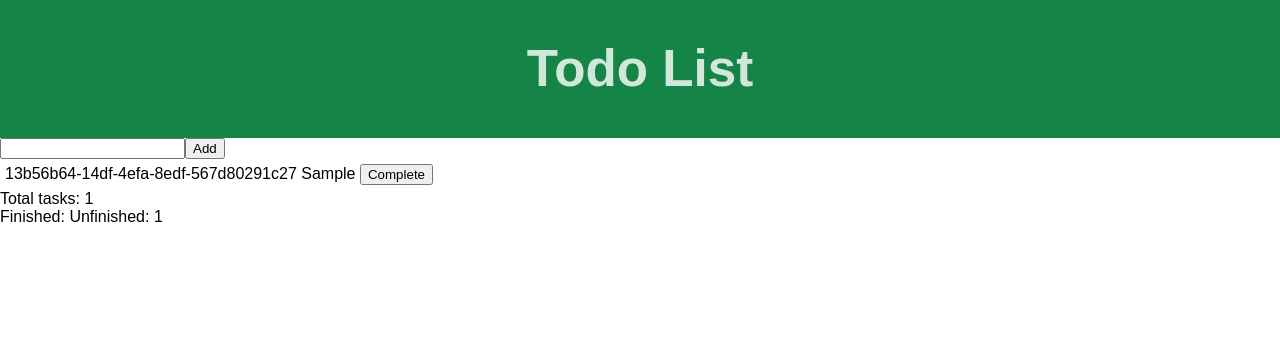
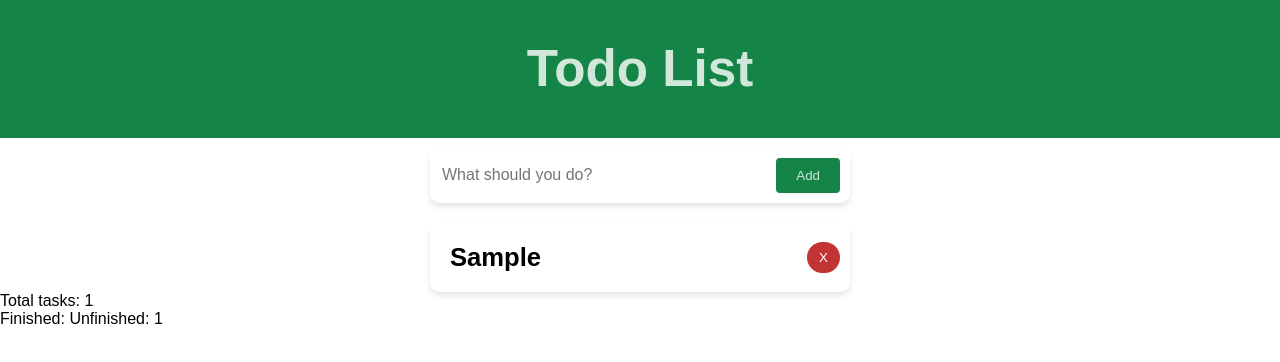
Before and after one commit to TalhaPekdemir/learning-react, a React (Vite) app in the folder v18/02-ToDoApp/todoapp/: page / in a window 1280 px wide. Both pictures are taken after typing "Sample" into the empty fields and a click on the button "Add". Shown: the top 362 px of the page. Built offline with nearby package versions, Linux system fonts and the light colour scheme.

Commit message:
breaking into components and test other options for props

```diff
--- a/v18/02-ToDoApp/todoapp/src/components/ToDo.jsx
+++ b/v18/02-ToDoApp/todoapp/src/components/ToDo.jsx
@@ -1,9 +1,8 @@
 import { useState } from "react";
-import styles from "./ToDo.module.css";
 import ToDoList from "./ToDoList";
+import TodoForm from "./TodoForm";
 
 export default function ToDo() {
-  const [todo, setTodo] = useState("");
   const [todoList, setTodoList] = useState([]);
 
   // get total amount of todos
@@ -17,27 +16,11 @@ export default function ToDo() {
   // get amount of unfinished todos
   var unfinishedTasks = totalTasks - finishedTasks;
 
-  // handler for add todo button
-  function handleAddClick(e) {
-    // prevent page refreshing
-    e.preventDefault();
-
-    // add todo from input to todoList
-    setTodoList([
-      ...todoList,
-      { id: crypto.randomUUID(), name: todo, isCompleted: false },
-    ]);
-
-    // clear input field
-    setTodo("");
-  }
-
   // works but noted that building another array might suffer performance
   // TODO: benchmark both
   // Benchmark result:
   // Updating a todo takes less than a millisecond in both cases.
-  function completeTodoCallback(id) {
-    const startTime = Date.now();
+  const completeTodo = (id) => {
     // find the index of todo that needs updating
     // const updateIndex = todoList.findIndex((todo) => todo.id === id);
 
@@ -61,32 +44,24 @@ export default function ToDo() {
       return todo;
     });
 
-    const stopTime = Date.now();
+    setTodoList(updatedTodoList);
+  };
 
-    const elapsed = stopTime - startTime;
-    console.log(elapsed + "ms");
+  const deleteTodo = (id) => {
+    const deleteIndex = todoList.findIndex((todo) => todo.id === id);
 
-    setTodoList(updatedTodoList);
-  }
+    const newList = [
+      ...todoList.slice(0, deleteIndex),
+      ...todoList.slice(deleteIndex + 1),
+    ];
+
+    setTodoList(newList);
+  };
 
   return (
     <div>
-      <div>
-        <form>
-          <input
-            value={todo}
-            onChange={(e) => setTodo(e.target.value)}
-            className={styles.todoInput}
-          />
-          <button
-            onClick={(e) => handleAddClick(e)}
-            className={styles.todoFormButton}
-          >
-            Add
-          </button>
-        </form>
-      </div>
-      <ToDoList todoList={todoList} completeCallback={completeTodoCallback} />
+      <TodoForm todoList={todoList} setTodoList={setTodoList} />
+      <ToDoList todoList={todoList} setTodoList={setTodoList} />
       Total tasks: {totalTasks}
       <br />
       Finished: {finishedTasks}
--- /dev/null
+++ b/v18/02-ToDoApp/todoapp/src/components/ToDoForm.jsx
@@ -0,0 +1,43 @@
+import { useState } from "react";
+
+import styles from "./ToDoForm.module.css";
+
+export default function TodoForm({ todoList, setTodoList }) {
+  const [todo, setTodo] = useState("");
+
+  // handler for add todo button
+  const handleAddClick = (e) => {
+    // prevent page refreshing
+    e.preventDefault();
+
+    if (todo.length > 0) {
+      // add todo from input to todoList
+      setTodoList([
+        ...todoList,
+        { id: crypto.randomUUID(), name: todo, isCompleted: false },
+      ]);
+
+      // clear input field
+      setTodo("");
+    }
+  };
+
+  return (
+    <form className={styles.todoForm}>
+      <div className={styles.flex}>
+        <input
+          className={styles.formInput}
+          placeholder="What should you do?"
+          value={todo}
+          onChange={(e) => setTodo(e.target.value)}
+        />
+        <button
+          className={styles.formButton}
+          onClick={(e) => handleAddClick(e)}
+        >
+          Add
+        </button>
+      </div>
+    </form>
+  );
+}
--- a/v18/02-ToDoApp/todoapp/src/components/ToDoList.jsx
+++ b/v18/02-ToDoApp/todoapp/src/components/ToDoList.jsx
@@ -1,17 +1,18 @@
 import TodoListItem from "./TodoListItem";
 
-export default function ToDoList({ todoList, completeCallback }) {
+import styles from "./ToDoList.module.css";
+
+export default function ToDoList({ todoList, setTodoList }) {
   return (
-    <div>
-      <ul style={{ listStyleType: "none", padding: 5, margin: 0 }}>
+    <div className={styles.container}>
       {todoList.map((item) => (
         <TodoListItem
           key={item.id}
           todo={item}
-            completeCallback={completeCallback}
+          todoList={todoList}
+          setTodoList={setTodoList}
         />
       ))}
-      </ul>
     </div>
   );
 }
--- a/v18/02-ToDoApp/todoapp/src/components/TodoListItem.jsx
+++ b/v18/02-ToDoApp/todoapp/src/components/TodoListItem.jsx
@@ -1,27 +1,43 @@
-import { useState } from "react";
+import styles from "./ToDoListItem.module.css";
 
-export default function TodoListItem({ todo, completeCallback }) {
-  // const [todo, setTodo] = useState(todoProp);
+// I'm not comfortable with sending both todo and list itself just to
+// set it by reference.
+// Callbacks are cluttering props but managable in where they used.
+// List reference as props is cleaner but kinda not makes sense,
+// also mutating data where it is defined feels better.
+export default function TodoListItem({ todo, todoList, setTodoList }) {
+  const completeTodo = (id) => {
+    const updatedTodoList = todoList.map((todo) => {
+      if (todo.id === id) {
+        return { ...todo, isCompleted: !todo.isCompleted };
+      }
+      return todo;
+    });
 
-  function todoItemClickHandler(id) {
-    // setTodo({ ...todo, isCompleted: !todo.isCompleted });
-    completeCallback(id);
-  }
+    setTodoList(updatedTodoList);
+  };
+
+  const deleteTodo = (item) => {
+    setTodoList(todoList.filter((todo) => todo !== item));
+  };
 
   return (
-    <>
-      <li /*onClick={(e) => todoItemClickHandler(e)}*/>
-        {todo.id}{" "}
-        <span
-          style={todo.isCompleted ? { textDecoration: "line-through" } : {}}
+    <div className={styles.todoItem}>
+      <div
+        className={styles.todoItemName}
+        style={todo.isCompleted ? { textDecoration: "line-through" } : {}}
+        onClick={() => completeTodo(todo.id)}
+      >
+        {todo.name}
+      </div>
+      <div>
+        <button
+          className={styles.deleteButton}
+          onClick={() => deleteTodo(todo)}
         >
-          {todo.name}
-        </span>{" "}
-        {/* {todo.isCompleted ? "true" : "false"} */}
-        <button onClick={() => todoItemClickHandler(todo.id)}>
-          {todo.isCompleted ? "Revert" : "Complete"}
+          X
         </button>
-      </li>
-    </>
+      </div>
+    </div>
   );
 }
```
Lines whose indentation alone changed are shown as unchanged.
